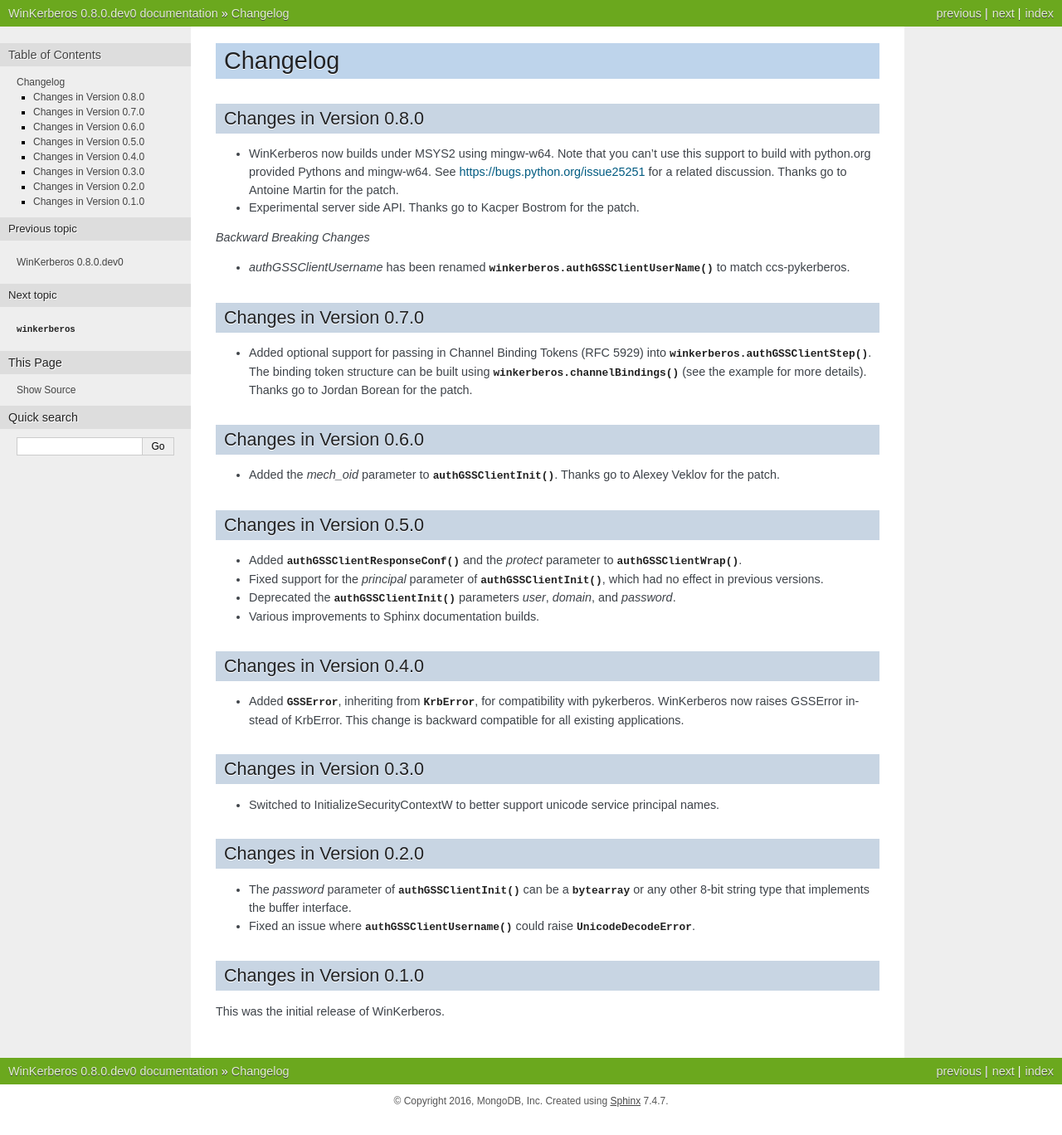
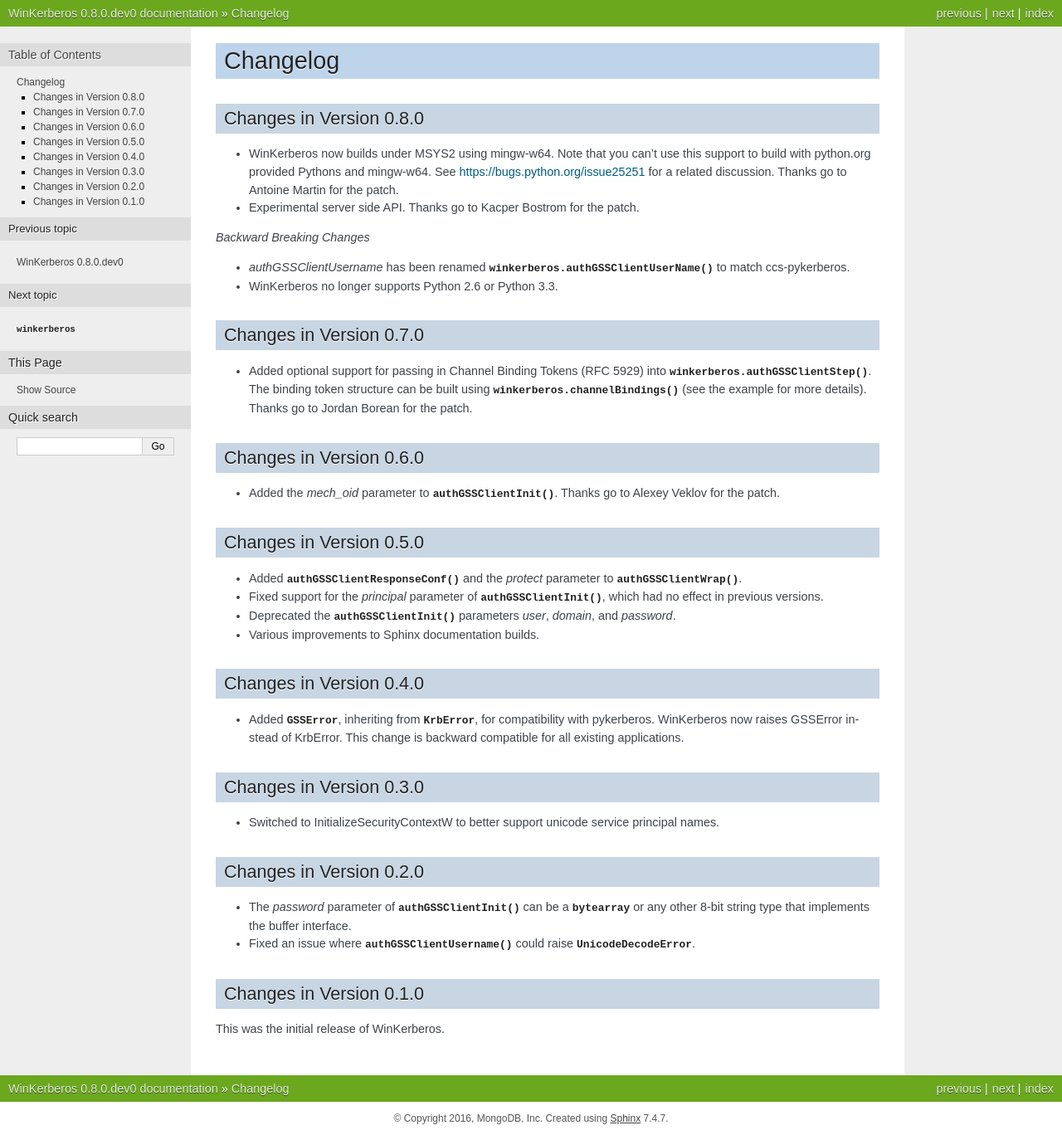
Before and after one commit to mongodb/winkerberos, a Sphinx documentation site: the page built from doc/changelog.rst, in a window 1280 px wide. Shown: the whole page at 83% size. Built offline with Sphinx 7.4.7, drawn with Linux system fonts in a browser that asks for light colours; the version number is read from the project's files by our own code; before the commit the page ends 1347 px from its top, so only the background shows below that.

Commit message:
Mention we dropped 2.6 and 3.3 in the changelog

```diff
--- a/doc/changelog.rst
+++ b/doc/changelog.rst
@@ -14,6 +14,7 @@
 
 - `authGSSClientUsername` has been renamed
   :func:`winkerberos.authGSSClientUserName` to match ccs-pykerberos.
+- WinKerberos no longer supports Python 2.6 or Python 3.3.
 
 Changes in Version 0.7.0
 ------------------------
```
